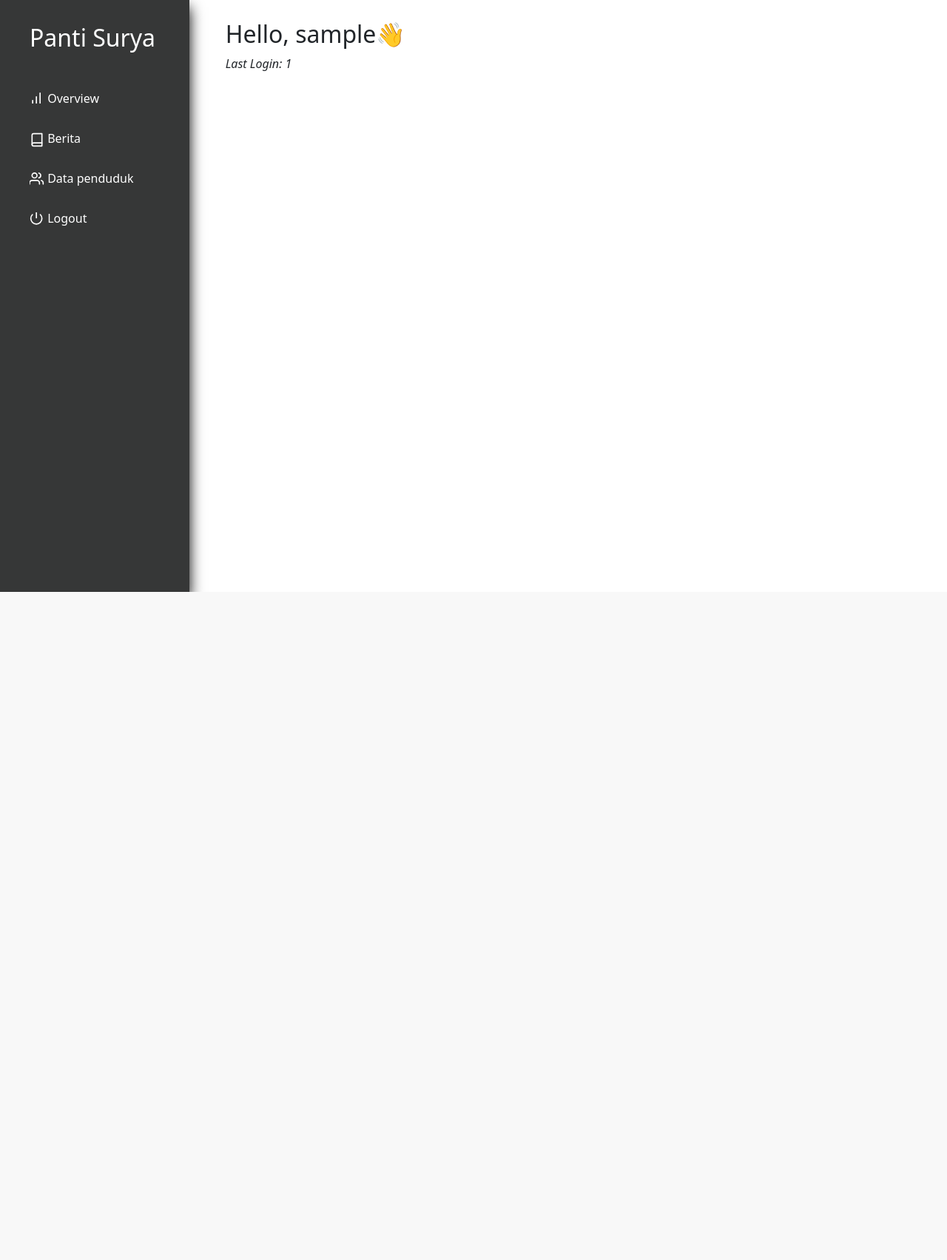
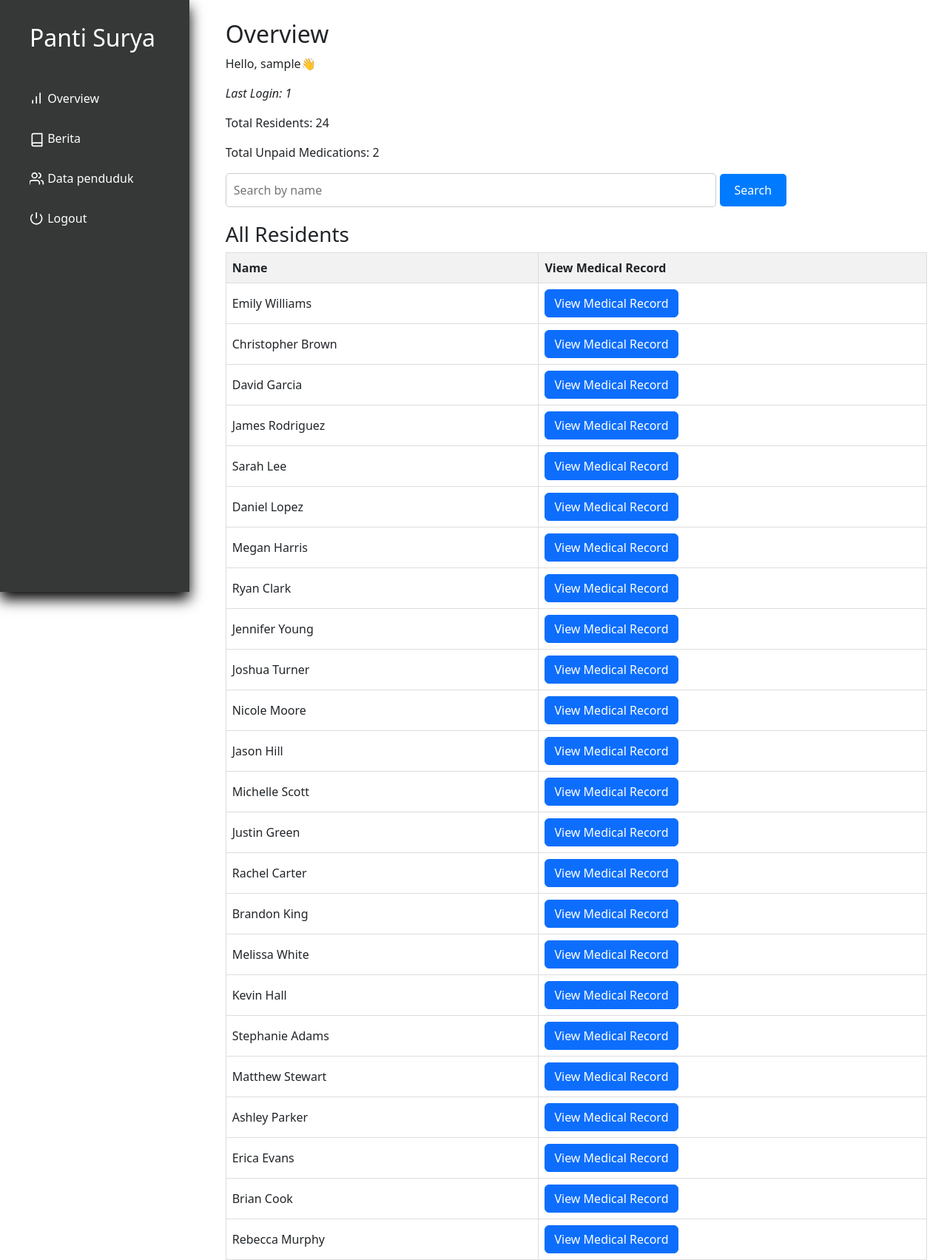
Before and after one commit to NicholasL5/PantiSurya, a PHP site: page / in a window 1280 px wide. Shown: the whole page at 74% size. Before the commit the page ends 800 px from the top, so only its background shows below. Run offline with PHP 8.4, Linux system fonts and the light colour scheme; the visitor is signed in with stand-in values (Sample User, id 1); data comes from the database, SQL or seed files in the repository.

Commit message:
overview

```diff
--- a/index.php
+++ b/index.php
@@ -1,10 +1,39 @@
 <?php
-    session_start();
-    if(!isset($_POST['username']) && !isset($_SESSION['role'])){
-        echo "<script>alert('aaaa')</script>";
-        header("location:login2.php");
-    }
+session_start();
+
+if (!isset($_COOKIE['user_login']) && !isset($_POST['username'])) {
+    header("location:login2.php");
+}
+
+require "utils.php";
+
+$db = new myDB();
+
+// Fetch total number of residents
+$stmt_residents = $db->prepare("SELECT COUNT(*) AS total_residents FROM penduduk");
+$stmt_residents->execute();
+$total_residents = $stmt_residents->fetch(PDO::FETCH_ASSOC)['total_residents'];
+
+// Fetch total number of unpaid medicines
+$stmt_unpaid = $db->prepare("SELECT COUNT(*) AS total_unpaid FROM rekam_medis WHERE sudah_bayar = 0");
+$stmt_unpaid->execute();
+$total_unpaid = $stmt_unpaid->fetch(PDO::FETCH_ASSOC)['total_unpaid'];
+
+// Fetch all residents
+$stmt_all_residents = $db->prepare("SELECT * FROM penduduk");
+$stmt_all_residents->execute();
+$residents = $stmt_all_residents->fetchAll(PDO::FETCH_ASSOC);
+
+// Search
+$search_results = null;
+if(isset($_POST['search'])) {
+    $search_name = $_POST['search'];
+    $stmt_search = $db->prepare("SELECT * FROM penduduk WHERE nama LIKE :name");
+    $stmt_search->execute(['name' => '%' . $search_name . '%']);
+    $residents = $stmt_search->fetchAll(PDO::FETCH_ASSOC);
+}
 ?>
+
 
 <!DOCTYPE html>
 <html lang="en">
@@ -16,7 +45,42 @@
     <link rel="stylesheet" href="layout/indexstyle.css">
 
     <script src="https://cdn.jsdelivr.net/npm/feather-icons/dist/feather.min.js"></script>
-    <title>Document</title>
+    <title>Overview</title>
+    <style>
+        /* Add your custom styles here */
+        .search-bar {
+            margin-bottom: 20px;
+        }
+        .search-input {
+            width: 70%; /* Adjust the width as needed */
+            padding: 10px;
+            border-radius: 5px;
+            border: 1px solid #ccc;
+        }
+        .search-button {
+            padding: 10px 20px;
+            border-radius: 5px;
+            background-color: #007bff;
+            color: #fff;
+            border: none;
+            cursor: pointer;
+        }
+        .search-button:hover {
+            background-color: #0056b3;
+        }
+        .resident-table {
+            width: 100%;
+            border-collapse: collapse;
+        }
+        .resident-table th, .resident-table td {
+            border: 1px solid #ddd;
+            padding: 8px;
+            text-align: left;
+        }
+        .resident-table th {
+            background-color: #f2f2f2;
+        }
+    </style>
 </head>
 <body>
     <div class="app">
@@ -24,14 +88,46 @@
             <?php include 'nav.php'?>
 
             <div class="main">
-                <h2>Hello, <?php echo $_SESSION["username"]?>👋</h2>
-                <p style="font-style: italic;">Last Login: <?php echo $_SESSION["last_access"]?></p>
+                <h2>Overview</h2>
+                <p>Hello, <?php echo isset($_SESSION["username"]) ? $_SESSION["username"] : 'N/A'; ?>👋</p>
+                <p style="font-style: italic;">Last Login: <?php echo isset($_SESSION["last_access"]) ? $_SESSION["last_access"] : 'N/A'; ?></p>
 
+                <!-- Display total number of residents and unpaid medicines -->
+                <div class="overview-info">
+                    <p>Total Residents: <?php echo isset($total_residents) ? $total_residents : 'N/A'; ?></p>
+                    <p>Total Unpaid Medications: <?php echo isset($total_unpaid) ? $total_unpaid : 'N/A'; ?></p>
+                </div>
+
+                <div class="search-bar">
+                    <form method="POST">
+                        <input type="text" name="search" placeholder="Search by name" class="search-input">
+                        <button type="submit" class="search-button">Search</button>
+                    </form>
+                </div>
+
+                <!-- Display all residents in a table -->
+                <div class="residents-table">
+                    <h3>All Residents</h3>
+                    <table class="resident-table">
+                        <thead>
+                            <tr>
+                                <th>Name</th>
+                                <th>View Medical Record</th>
+                            </tr>
+                        </thead>
+                        <tbody>
+                            <?php foreach($residents as $resident): ?>
+                            <tr>
+                                <td><?php echo $resident['nama']; ?></td>
+                                <td><button onclick="window.location.href='laporanmedis.php?id=<?php echo $resident['id']; ?>'" class="btn btn-primary">View Medical Record</button></td>
+                            </tr>
+                            <?php endforeach; ?>
+                        </tbody>
+                    </table>
+                </div>
             </div>
         </div>
     </div>
-
-
 
     <script>
         feather.replace()
```
